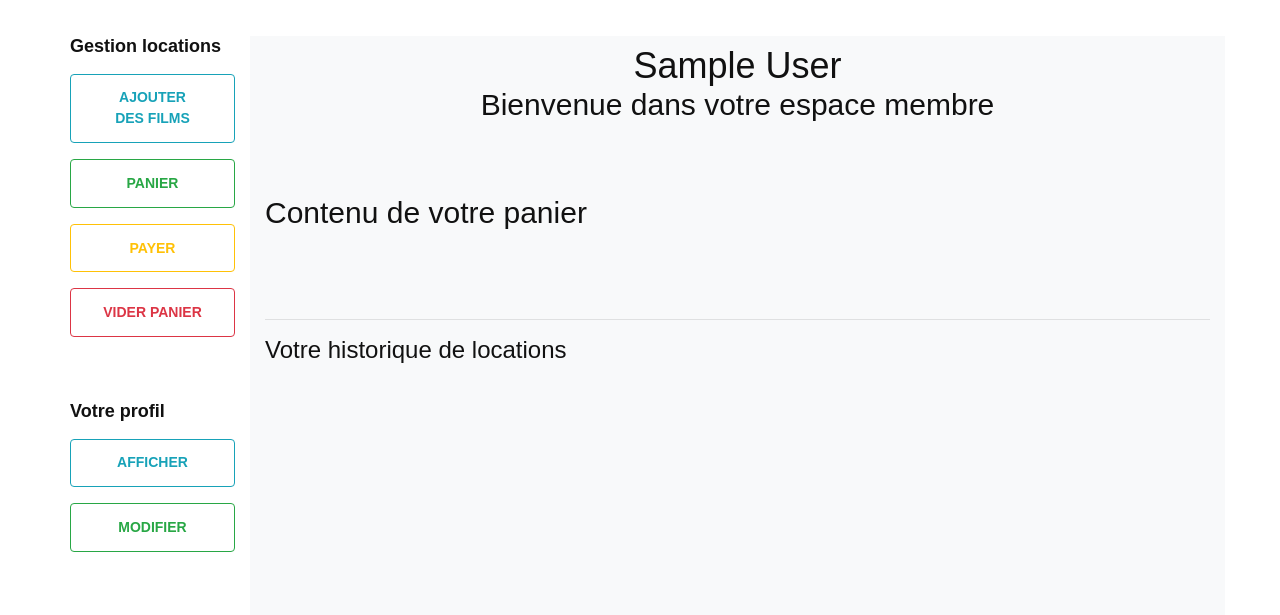
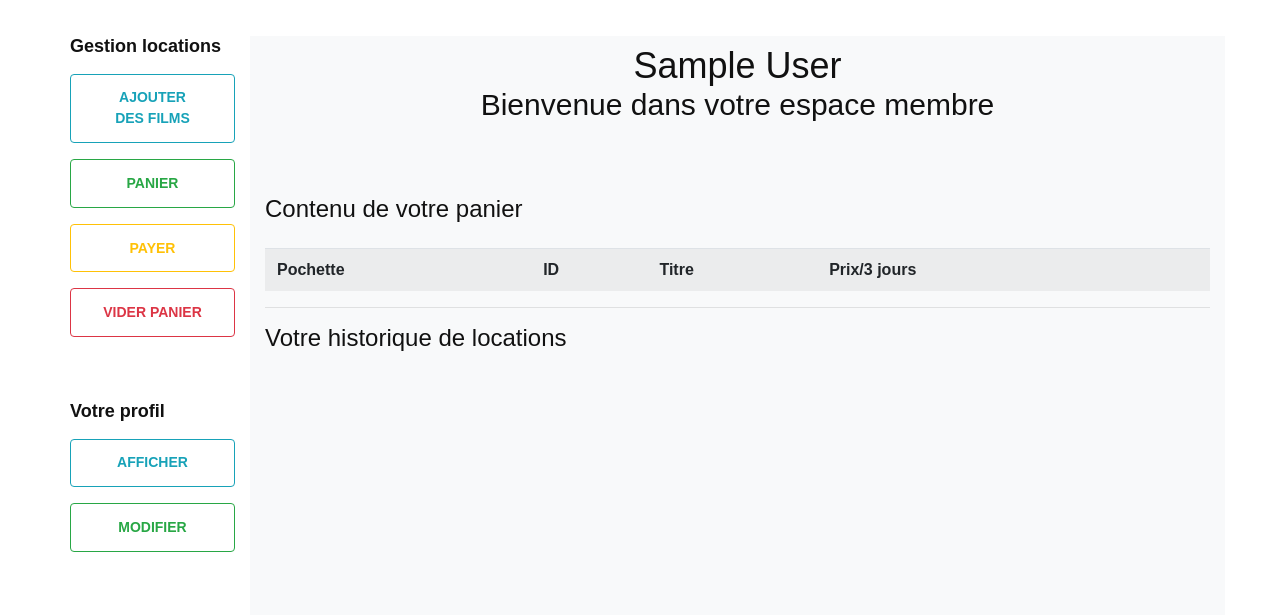
Before and after one commit to marjolainehebert/ift1147-tp2, a PHP site: page /public/pages/membre.php in a window 1280 px wide. Shown: the part 202-817 px from the top of the page. Run offline with PHP 8.4, Linux system fonts and the light colour scheme; the visitor is signed in with stand-in values (Sample User, id 1); lists and menus that the app fills with data are empty; some web fonts are replaced.

Commit message:
Completed ajouterPanier function

```diff
--- a/public/javascript/panier.js
+++ b/public/javascript/panier.js
@@ -5,8 +5,12 @@ if(localStorage.getItem("panier")==undefined){
 
 var panier=null;
 let i=1;
-function ajoutPanier() {
-    let film={"idFilm": i,"titre":"Le film "+(i++),"duree":120,"increment":i++};
+function ajoutPanier(bouton) {
+    let pochette = $(bouton).data('pochette');
+    let leFilm = $(bouton).data('lefilm');
+    let titre = $(bouton).data('title');
+    let prix = $(bouton).data('prix');
+    let film={"idFilm": leFilm,"titre":titre,"pochette":pochette,"prix":prix,"increment":i++};
     panier=JSON.parse(localStorage.getItem("panier"));
    panier.push(film);
    localStorage.setItem("panier",JSON.stringify(panier));
@@ -27,17 +31,37 @@ function retirerPanier(idF) {
 }
 
 function afficherPanier() {
-    var lePanier="<h3>Contenu de votre panier</h3></br>";
+    var lePanier="</br>";
+    nombre=0;
+    let leTotal=0;
     panier=JSON.parse(localStorage.getItem("panier"));
-    for( var unFilm of panier){
-        if(unFilm!==null){
-            lePanier+="</br>Id film = "+unFilm.idFilm;
-            lePanier+="</br>Titre = "+unFilm.titre;
-            lePanier+="</br>Durée = "+unFilm.duree;
-            lePanier+="</br>*******************";
+    if (!panier==[]){
+        lePanier+="<table class='table table-striped'>";
+        lePanier+="<tr><th>Pochette</th><th>ID</th><th>Titre</th><th>Prix/3 jours</th><th></th></tr>";
+        for( var unFilm of panier){
+            if(unFilm!==null){
+                // lePanier+="</br>Id film = "+unFilm.idFilm;
+                // lePanier+="</br>Titre = "+unFilm.titre;
+                // lePanier+="</br>Durée = "+unFilm.pochette;
+                // lePanier+="</br>Durée = "+unFilm.prix;
+                // lePanier+="</br>*******************";
+                // nombre++
+                lePanier+="<tr>";
+                lePanier+="<td><img src='/tp2/public/images/pochettes/"+unFilm.pochette+"' style='max-width:60px; height:auto;'></td>";
+                lePanier+="<td>"+unFilm.idFilm+"</td>";
+                lePanier+="<td>"+unFilm.titre+"</td>";
+                lePanier+="<td>"+unFilm.prix+" $</td>";
+                lePanier+="<td><a class='dark-link' onClick='retirerPanier("+unFilm.idFilm+")'>Retirer</a></td>";
+
+                lePanier+="</tr>";
+                nombre++;
+                leTotal+= parseFloat(unFilm.prix);
+            }
         }
-    }
+        lePanier+='</table>';
+    } else {lePanier+="Le panier est vide";}
     document.querySelector("#votrePanier").innerHTML=lePanier;
+    document.querySelector("#nbItems").innerHTML=nombre;
 }
 
 function confirmSubmit(){
@@ -53,8 +77,9 @@ function confirmSubmit(){
 
 function viderPanier(){
     localStorage.clear();
-    var lePanier="<h4>Votre panier est vide</h4></br>";
-    document.querySelector("#votrePanier").innerHTML=lePanier;
+    // var lePanier="<p>Votre panier est vide</p></br>";
+    // document.querySelector("#votrePanier").innerHTML=lePanier;
+    afficherPanier()
 }
 
 let payer = () => {
--- a/public/pages/membre.php
+++ b/public/pages/membre.php
@@ -118,8 +118,11 @@
 
                     <!-- -- Lister Locations -- -->
                     <div id="listerLocationsPM">
-                        <span id="votrePanier"></span>
-                        </br></br>
+                        <div>
+                            <h4>Contenu de votre panier</h4>
+                            <span id="votrePanier"></span>
+                        </div>
+
                         <div>
                             <hr>
                             <h4>Votre historique de locations</h4>
```
